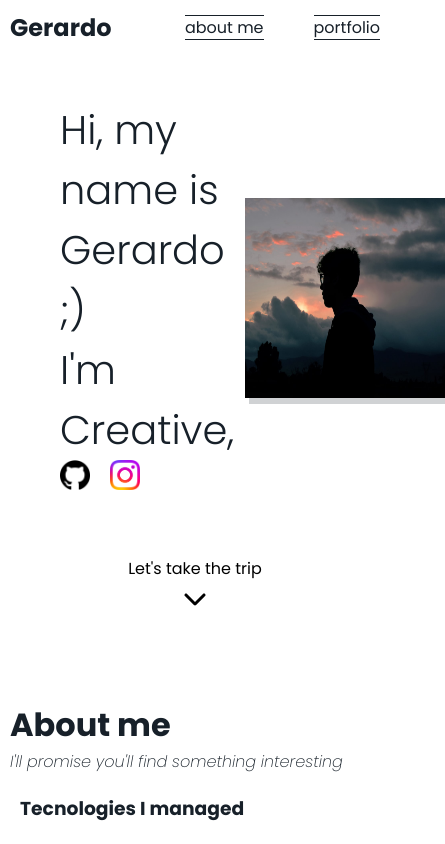
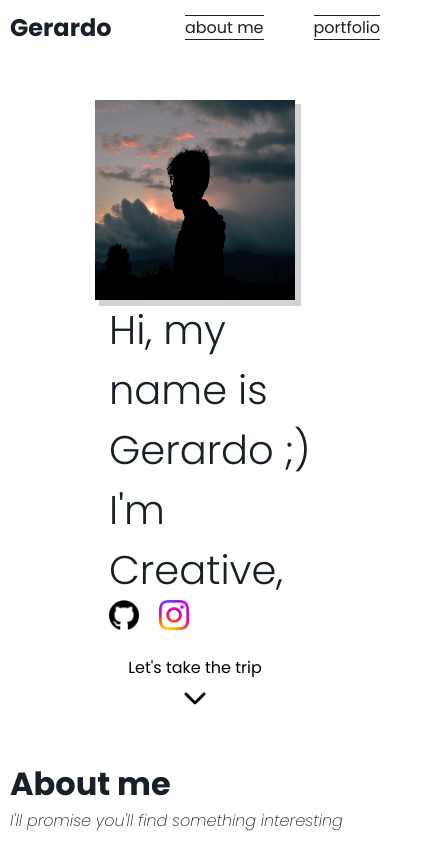
Before and after one commit to elGerardo/portfolio, a React (Create React App) app: page / in a window 390 px wide. Shown: the top 844 px of the page, 445 px wide, since content can reach past the window. Built offline with nearby package versions, Linux system fonts and the light colour scheme.

Commit message:
fixed responsive details

```diff
--- a/src/styles/banner.module.css
+++ b/src/styles/banner.module.css
@@ -47,6 +47,8 @@
     font-size: 2.4rem;
     text-decoration: none;
     transition: all ease-in-out 0.5s;
+    position: absolute;
+    z-index: 1;
 }
 
 .goDown a p{
@@ -87,3 +89,13 @@
         height: 20rem;
     }
 }
+
+@media only screen and (max-width: 580px){
+
+    .content{
+        flex-direction: column-reverse;
+    }
+    .content .banner_text{
+        font-size: 1rem;
+    }
+}
--- a/src/styles/header.module.css
+++ b/src/styles/header.module.css
@@ -3,6 +3,7 @@
     width: 100%;
     position: fixed;
     top: 0;
+    z-index: 2;
 }
 
 .header h2{
```
